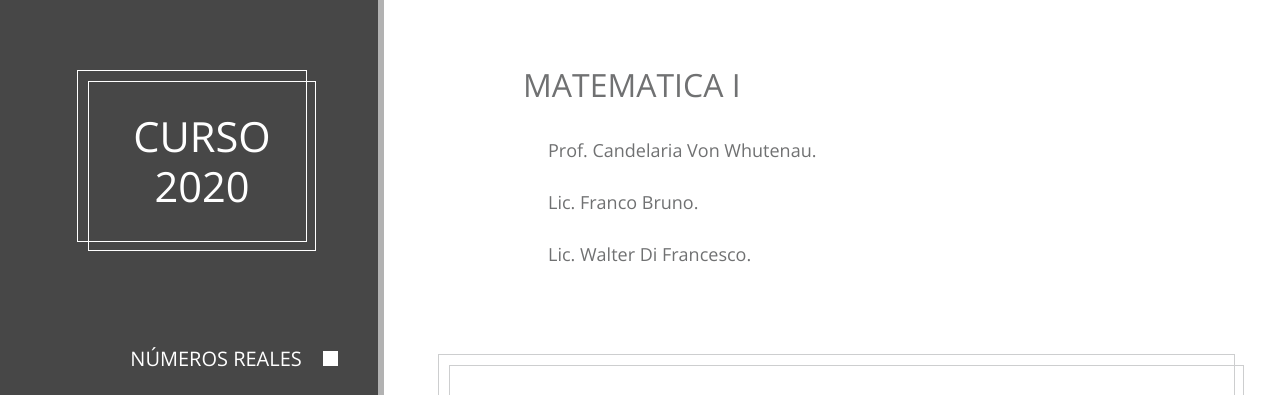
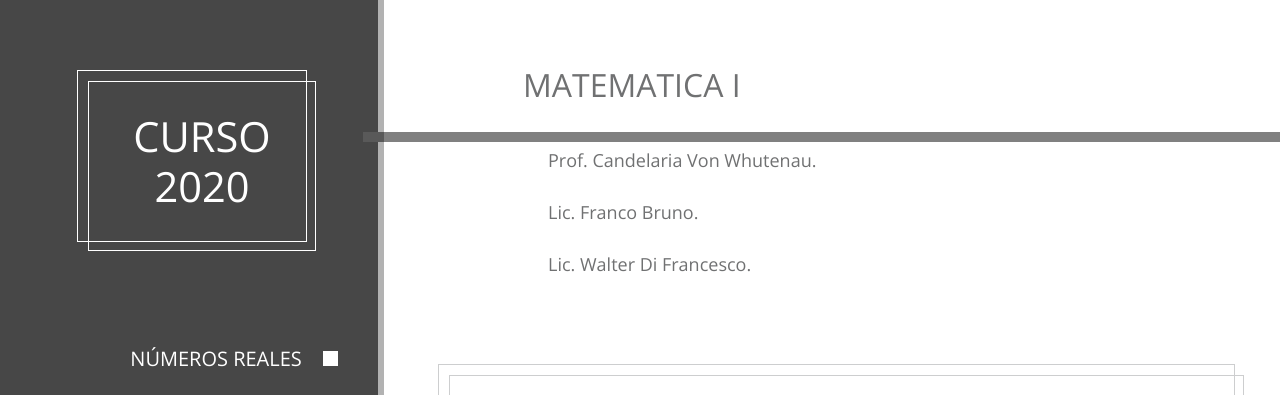
Before and after one commit to webnecochea/matematicas, a plain HTML site: page index.html in a window 1280 px wide. Shown: the top 395 px of the page. Drawn offline with nearby package versions, Linux system fonts and the light colour scheme.

Commit message:
Update index.html

```diff
--- a/index.html
+++ b/index.html
@@ -80,7 +80,7 @@ https://templatemo.com/tm-536-dream-pulse
           </nav>
 
 		  <div class="tm-section-wrap bg-white">
-            <section id="ConjuntosNumericos" class="row tm-section" STYLE="padding-bottom: 20px;">
+            <section id="ConjuntosNumericos" class="row tm-section" STYLE="padding-bottom: 20px; border-bottom:10px solid gray;">
 				<h2 style="padding-left: 100px;">MATEMATICA I</H2>
 			</section>
 			  <div>
```
